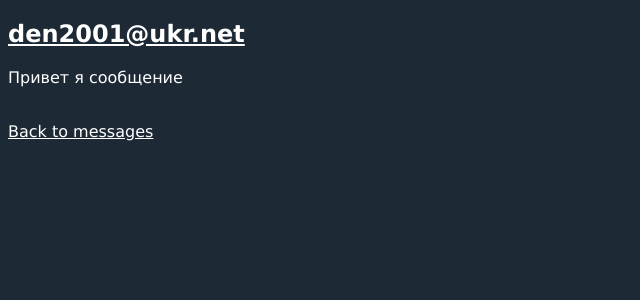
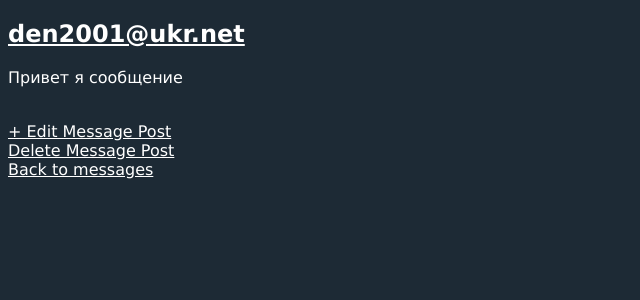
Before and after one commit to VasinDA/django, a Django app: page /message/message/1/ in a window 1280 px wide. Shown: the part 27-327 px from the top of the page, without its empty margins (0-640 px from the left). Run offline with Django 4.2, Linux system fonts and the light colour scheme; data comes from the database, SQL or seed files in the repository; both versions use the stored data as it was after the commit.

Commit message:
Add new, update, delete message, tests

```diff
--- a/message/urls.py
+++ b/message/urls.py
@@ -1,7 +1,10 @@
 from django.urls import path
-from .views import MessagePageView, MessageDetailView
+from .views import MessagePageView, MessageDetailView, MessageCreateView, MessageUpdateview, MessageDeleteView
 
 urlpatterns = [
     path("", MessagePageView.as_view(), name="message"),
     path("message/<int:pk>/", MessageDetailView.as_view(), name="message_detail"),
+    path("mesasge/new/", MessageCreateView.as_view(), name="message_new"),
+    path("mesasge/<int:pk>/edit/", MessageUpdateview.as_view(), name="message_edit"),
+    path("mesasge/<int:pk>/delete/", MessageDeleteView.as_view(), name="message_delete"),
 ]
--- a/message/views.py
+++ b/message/views.py
@@ -1,4 +1,6 @@
 from django.views.generic import ListView, DetailView
+from django.views.generic.edit import CreateView, UpdateView, DeleteView
+from django.urls import reverse_lazy
 from .models import Message
 
 class MessagePageView(ListView):
@@ -8,3 +10,18 @@ class MessagePageView(ListView):
 class MessageDetailView(DetailView):
     model = Message
     template_name = "message_detail.html"
+
+class MessageCreateView(CreateView):
+    model = Message
+    template_name = "message_new.html"
+    fields = ["email", "text"]
+
+class MessageUpdateview(UpdateView):
+    model = Message
+    template_name = "message_edit.html"
+    fields = ["text"]
+
+class MessageDeleteView(DeleteView):
+    model = Message
+    template_name = "message_delete.html"
+    success_url = reverse_lazy("message")
--- a/templates/message.html
+++ b/templates/message.html
@@ -9,4 +9,7 @@
     <br>
     {% endfor %}
 </ul>
+<div>
+    <a href="{% url 'message_new' %}">+ New Message Post</a>
+</div>
 {% endblock content %}
--- a/templates/message_detail.html
+++ b/templates/message_detail.html
@@ -4,6 +4,10 @@
     <h2><a href="mailto:>{{ message.email }}">{{ message.email }}</a></h2>
     <p>{{ message.text }}</p>
     <br>
+    <a href="{% url 'message_edit' message.pk %}">+ Edit Message Post</a>
+    <br>
+    <a href="{% url 'message_delete' message.pk %}">Delete Message Post</a>
+    <br>
     <a href="{% url 'message' %}">Back to messages</a>
 </div>
 {% endblock content %}
```
Also changed, not shown: message/tests.py (+26 -0 lines), templates/message_delete.html (added, +10 -0 lines), templates/message_edit.html (added, +9 -0 lines), templates/message_new.html (added, +10 -0 lines), db.sqlite3.
